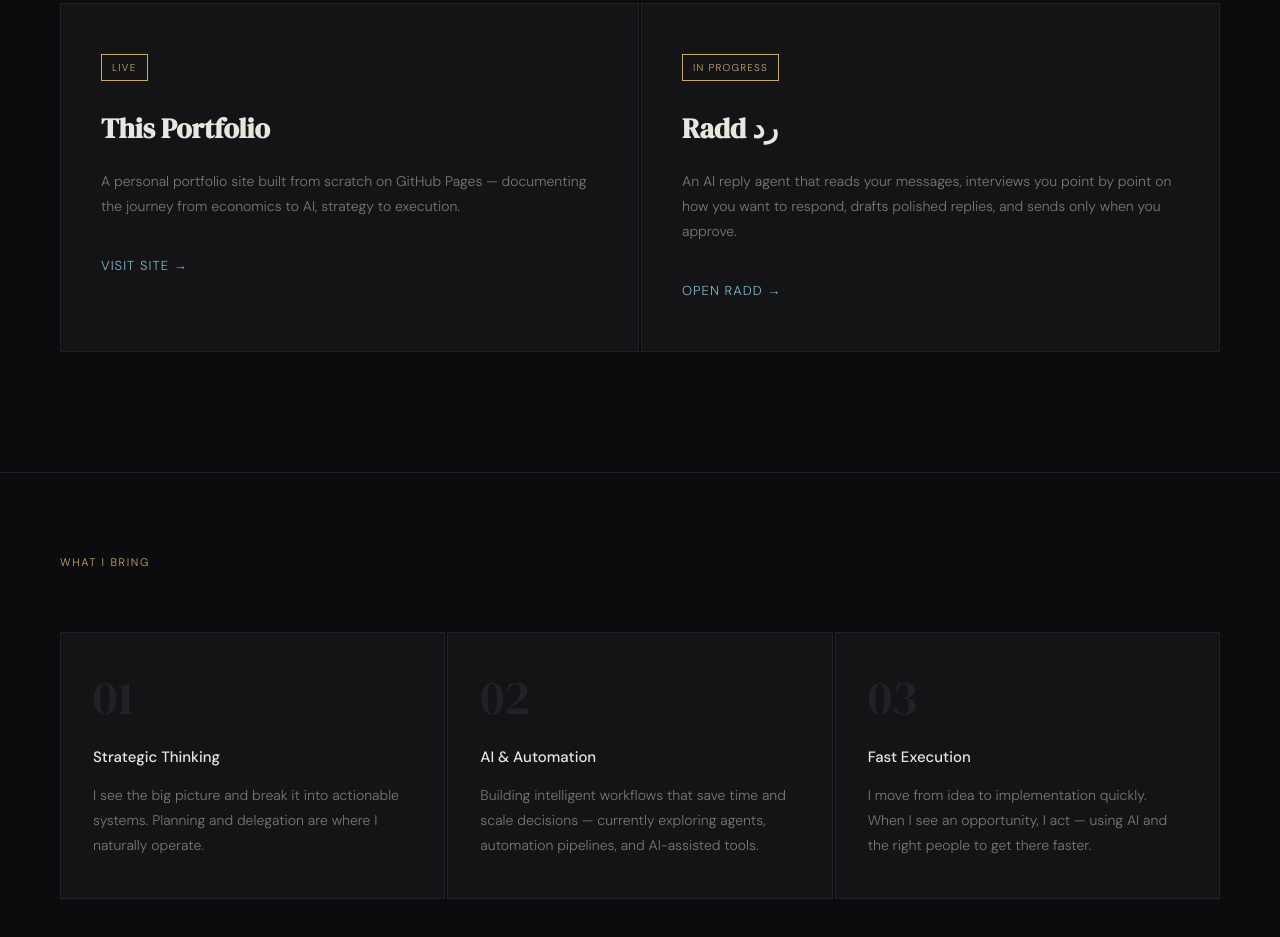
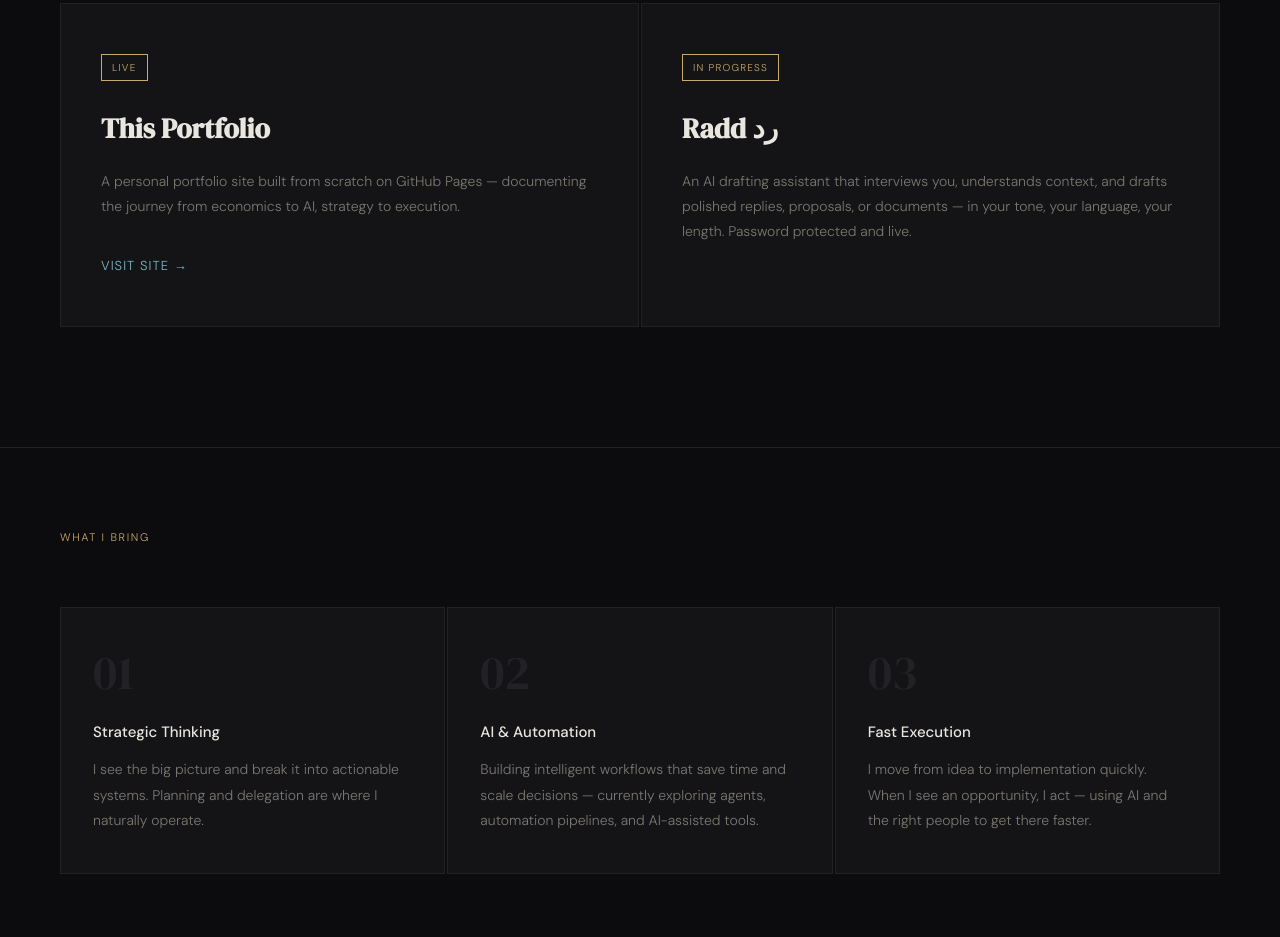
Before and after one commit to mujtaba4242/mujtaba4242.github.io, a website: page index.html in a window 1280 px wide. Shown: the part 1719-2656 px from the top of the page. Drawn offline with Linux system fonts and the light colour scheme.

Commit message:
Update index.html

```diff
--- a/index.html
+++ b/index.html
@@ -383,8 +383,7 @@
       <div class="project-card">
         <div class="project-tag">In Progress</div>
         <h3 class="project-title">Radd رد</h3>
-        <p class="project-desc">An AI reply agent that reads your messages, interviews you point by point on how you want to respond, drafts polished replies, and sends only when you approve.</p>
-        <a href="/radd.html" class="project-link">Open Radd →</a>
+        <p class="project-desc">An AI drafting assistant that interviews you, understands context, and drafts polished replies, proposals, or documents — in your tone, your language, your length. Password protected and live.</p>
       </div>
     </div>
   </section>
```
